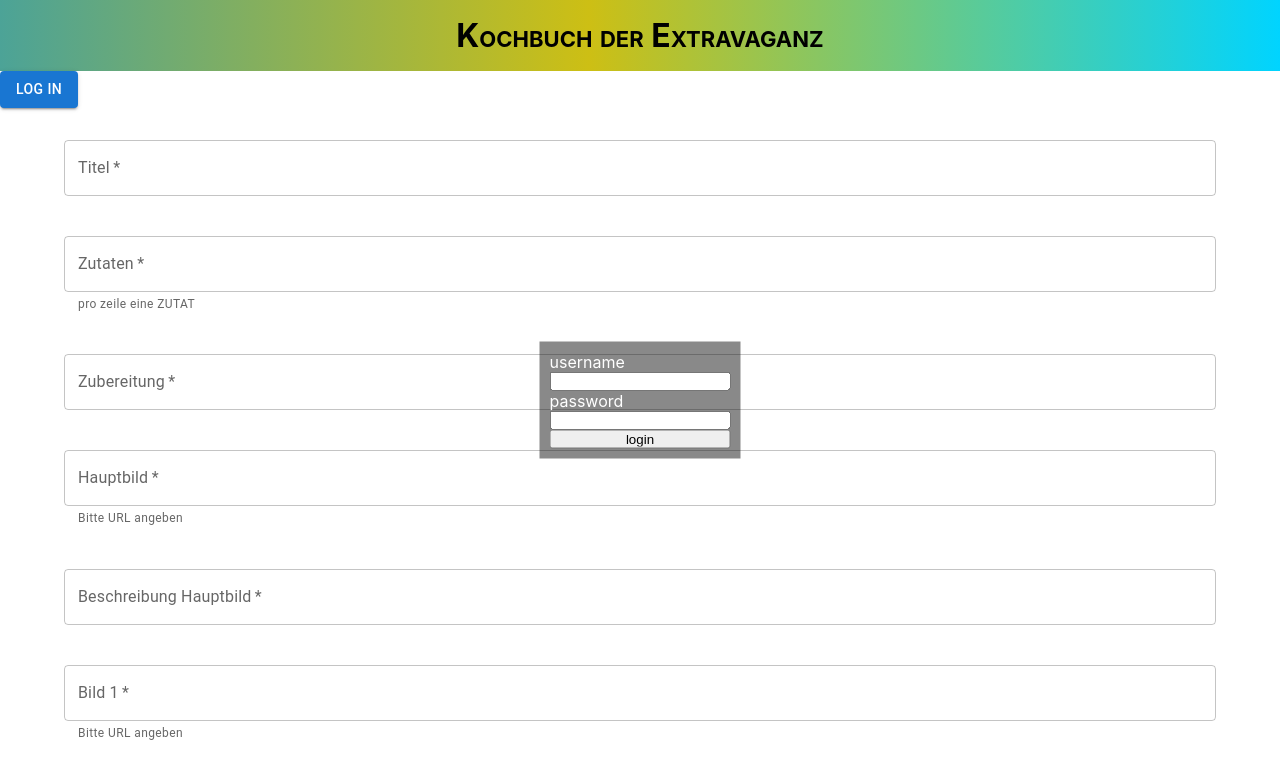
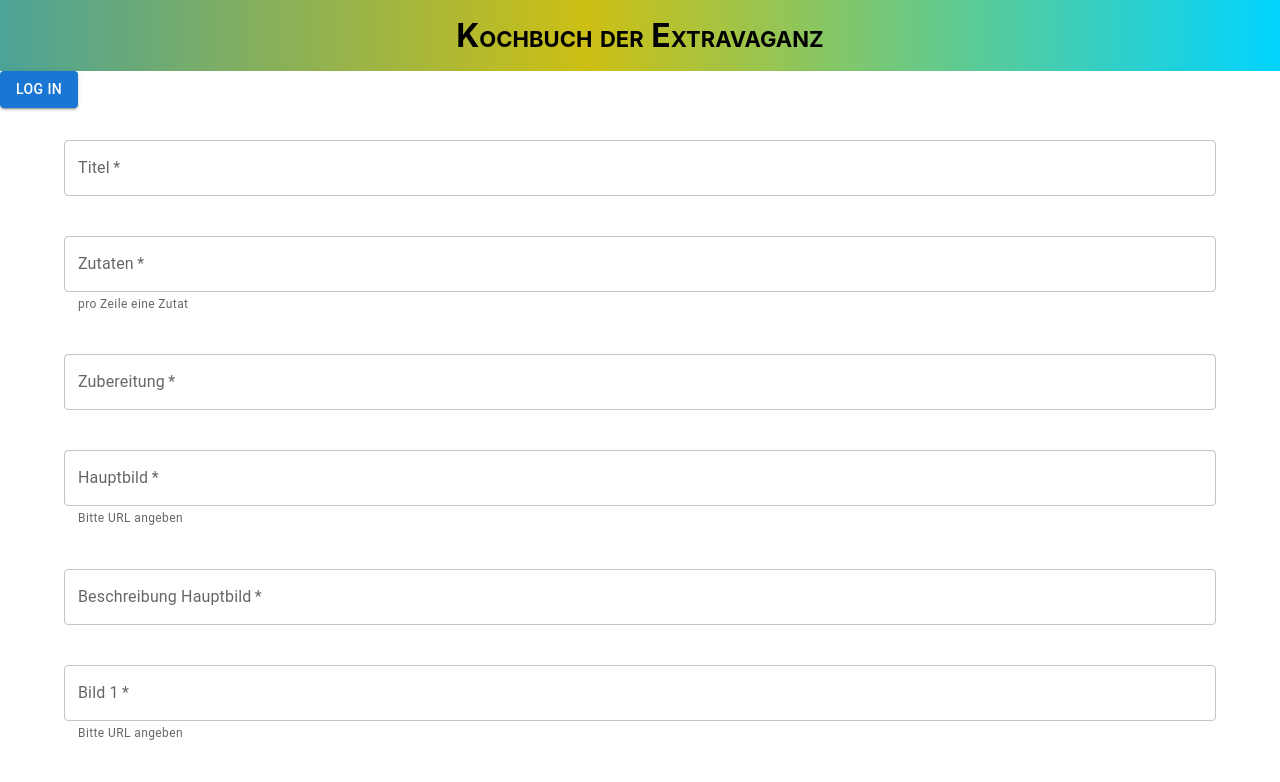
Before and after one commit to JoniJo06/cookbook-v2, a React (Create React App) app: page /create-recipe in a window 1280 px wide. Shown: the top 782 px of the page. Built offline with nearby package versions, Linux system fonts and the light colour scheme.

Commit message:
Yabadabadoo!

```diff
--- a/src/App.js
+++ b/src/App.js
@@ -23,8 +23,11 @@ function App() {
   const [user, setUser] = useState();
 
   useEffect(() => {}, []);
-
-  const handleLogIn = () => {};
+  const handleLogIn = (e) => {
+    const item = e.target.parentNode;
+    item.children[1].style.opacity = 1;
+    item.children[1].style.pointerEvents = "all";
+  };
   const handleLogOut = () => {
     setAdminLogin(false);
   };
@@ -35,18 +38,18 @@ function App() {
     await axios
       .get(`http://localhost:4001/admins/${item.children[1].value}`)
       .then((res) => setUser(res.data))
-      .catch((err) => console.error(err));
-		try {
-			if (item.children[3].value === user.password) {
-			setAdminLogin(true);
-			item.style.opacity = 0;
-			item.style.pointerEvents = 'none';
-    }
-		}
-      catch {
-				alert("username oder passwort falsch");
-			}
-
+      .catch((err) => alert("Username nicht vorhanden"));
+    try {
+      if (item.children[3].value === user.password) {
+        setAdminLogin(true);
+        item.style.opacity = 0;
+        item.style.pointerEvents = "none";
+        item.children[3].value = "";
+				item.children[1].value = "";
+      } else {
+        alert("Passwort falsch");
+      }
+    } catch {}
   };
   return (
     <div className="App">
@@ -59,27 +62,29 @@ function App() {
             Log in
           </Button>
         ) : (
-          <Button variant='contained' onClick={handleLogOut}>Log out</Button>
+          <Button variant="contained" onClick={handleLogOut}>
+            Log out
+          </Button>
         )}
         {adminLogin && (
           <TextField
             id="standard-read-only-input"
-            value=""
+            value={user.username}
             InputProps={{
               readOnly: true,
             }}
             variant="standard"
           />
         )}{" "}
-        <form style={{ opacity: "1" }} id="logInForm" onSubmit={handleSubmit}>
-          <lable>username</lable>
+        <form id="logInForm" onSubmit={handleSubmit}>
+          <lable>Username</lable>
           <input required type="text" />
-          <lable>password</lable>
-          <input required type="text" />
+          <lable>Passwort</lable>
+          <input required type="password" />
           <input value="login" type="submit" />
         </form>
       </div>
-      <NavigationDefinition />
+			<NavigationDefinition adminLogin={ adminLogin}/>
       <footer>
         <Footer />
       </footer>
--- a/src/Components/CreateRecipe.jsx
+++ b/src/Components/CreateRecipe.jsx
@@ -68,7 +68,7 @@ const CreateRecipe = () => {
                 multiline
                 id="ingredients"
                 label="Zutaten"
-                helperText="pro zeile eine ZUTAT"
+                helperText="pro Zeile eine Zutat"
                 value={values[1].value}
               />
               <TextField
--- a/src/Components/HomePage.jsx
+++ b/src/Components/HomePage.jsx
@@ -1,14 +1,14 @@
 /** @format */
 
-import RecipeCard from './RecipeCard';
-import { useState, useEffect } from 'react';
-import { Grid, Box, Container, CircularProgress, Button } from '@mui/material';
-import axios from 'axios';
-import { Link } from 'react-router-dom';
+import RecipeCard from "./RecipeCard";
+import { useState, useEffect } from "react";
+import { Grid, Box, Container, CircularProgress, Button } from "@mui/material";
+import axios from "axios";
+import { Link } from "react-router-dom";
 
-import './../index.css';
+import "./../index.css";
 
-const HomePage = () => {
+const HomePage = ({ adminLogin }) => {
   const [recipes, setRecipes] = useState([]);
   const [isLoading, setIsLoading] = useState(true);
 
@@ -24,10 +24,10 @@ const HomePage = () => {
   }, []);
   return (
     <>
-			<Container maxWidth='100%'>
+      <Container maxWidth="100%">
         <main>
-					<Box sx={{ flexGrow: '1', margin: '2em 0' }}>
-						<Grid container spacing={5} justifyContent='center'>
+          <Box sx={{ flexGrow: "1", margin: "2em 0" }}>
+            <Grid container spacing={5} justifyContent="center">
               {!isLoading ? (
                 recipes.map((recipe, i) => {
                   return (
@@ -43,9 +43,11 @@ const HomePage = () => {
               )}
             </Grid>
           </Box>
-					<Link style={{ textDecoration: 'none' }} to='create-recipe'>
-						<Button variant='contained'>Rezept hinzufügen</Button>
+          {adminLogin && (
+            <Link style={{ textDecoration: "none" }} to="create-recipe">
+              <Button variant="contained">Rezept hinzufügen</Button>
             </Link>
+          )}
         </main>
       </Container>
     </>
--- a/src/Components/NavigationDefinition.jsx
+++ b/src/Components/NavigationDefinition.jsx
@@ -5,16 +5,19 @@ import HomePage from "./HomePage";
 import Recipes from "./Recipes";
 import CreateRecipe from "./CreateRecipe";
 
-
-const NavigationDefinition = () => {
-
+const NavigationDefinition = ({ adminLogin }) => {
   return (
     <div>
-
       <Routes>
-        <Route path="/" element={<HomePage />} />
-        <Route path="recipes/:id" element={<Recipes />} />
-        <Route path="create-recipe" element={<CreateRecipe />} />
+        <Route path="/" element={<HomePage adminLogin={adminLogin} />} />
+        <Route
+          path="recipes/:id"
+          element={<Recipes adminLogin={adminLogin} />}
+        />
+        <Route
+          path="create-recipe"
+          element={<CreateRecipe adminLogin={adminLogin} />}
+        />
       </Routes>
     </div>
   );
--- a/src/Components/Recipes.jsx
+++ b/src/Components/Recipes.jsx
@@ -39,7 +39,7 @@ const Recipes = () => {
 						return <p key={i}>{el}</p>;
 					})}
 
-					<h3> Zubereitung</h3>
+					<h3>Zubereitung</h3>
 					{recipe.instructions.split('\n').map((el, i) => {
 						return <div key={i} dangerouslySetInnerHTML={{ __html: el + '<br/>' }}></div>;
 					})}
--- a/src/index.css
+++ b/src/index.css
@@ -131,9 +131,12 @@ h3 {
   left: 50%;
   transform: translate(-50%, -50%);
   z-index: 2;
+  opacity: 0;
+  pointer-events: none;
 }
 
 #loginContainer {
   display: flex;
-  justify-content:space-between;
+  justify-content: space-between;
+  text-align:left;
 }
```
Lines whose indentation alone changed are shown as unchanged.
